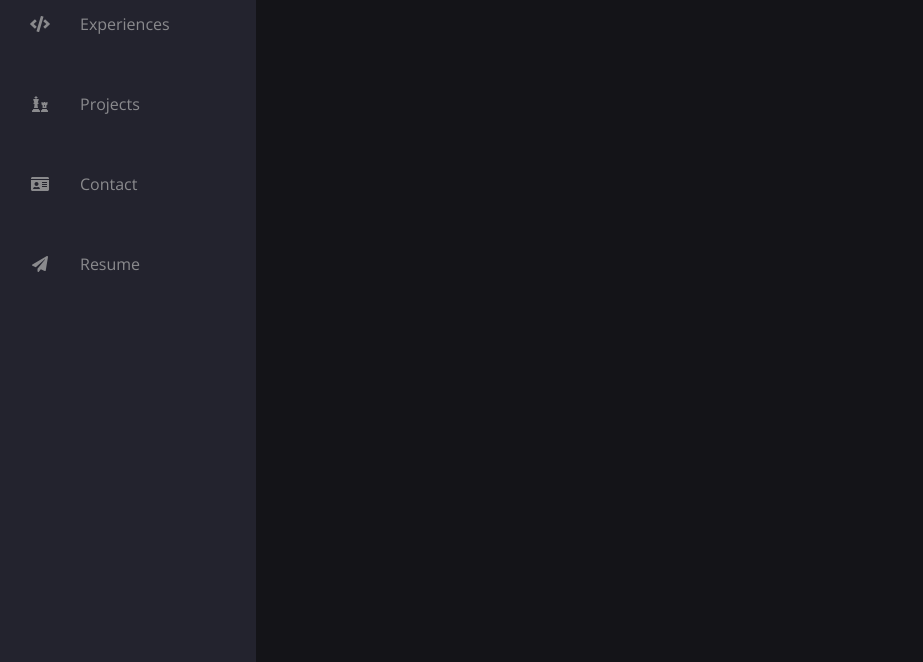
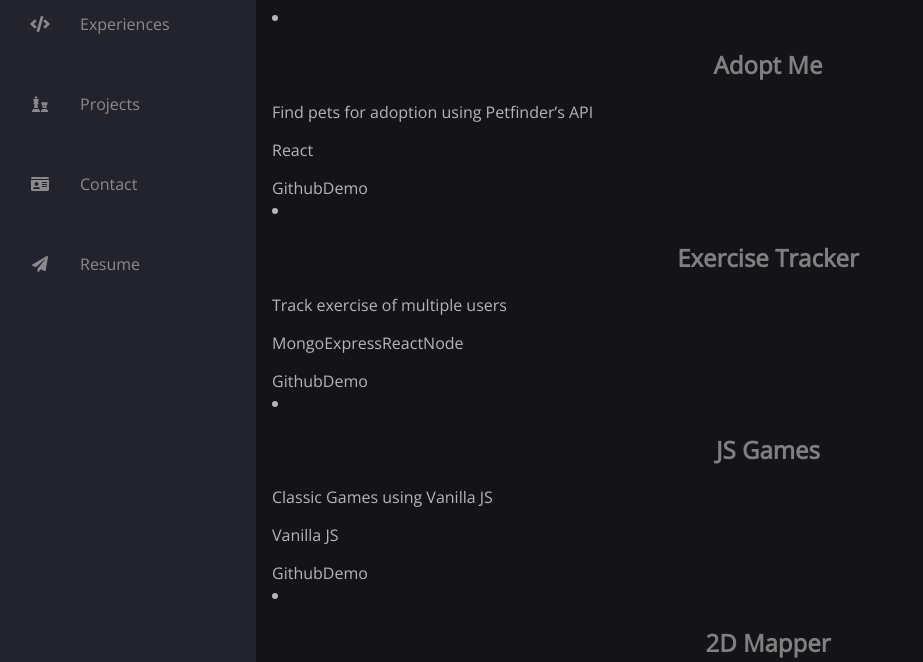
Before and after one commit to Keshavdulal/keshavdulal.com.np.v4, a Gatsby site: page /projects in a window 1280 px wide. Shown: the part 96-758 px from the top of the page, without its empty margins (0-923 px from the left). Built offline with nearby package versions, Linux system fonts and the light colour scheme; Gatsby itself is replaced by a stand-in of ours.

Commit message:
basic content mgmt

```diff
--- a/src/pages/experiences.js
+++ b/src/pages/experiences.js
@@ -2,7 +2,7 @@ import React from "react";
 
 import Layout from "../components/layout";
 import SEO from "../components/seo";
-import portfolio from "../portfolio";
+import { portfolio } from "../portfolio";
 import WorkExperience from "../components/work-experience";
 
 const Experiences = () => (
--- a/src/pages/index.js
+++ b/src/pages/index.js
@@ -2,7 +2,7 @@ import React from "react";
 
 import Layout from "../components/layout";
 import SEO from "../components/seo";
-import portfolio from "../portfolio";
+import { portfolio } from "../portfolio";
 
 const IndexPage = () => (
   <Layout>
--- a/src/pages/projects.js
+++ b/src/pages/projects.js
@@ -1,13 +1,34 @@
+import { library } from "@fortawesome/fontawesome-svg-core";
 import React from "react";
 // import { Link } from "gatsby";
 
 import Layout from "../components/layout";
 import SEO from "../components/seo";
+import { portfolio } from "../portfolio";
 
 const Projects = () => (
   <Layout>
     <SEO title="projects" />
     <h1>Projects</h1>
+    <div>
+      {portfolio.petProjects.map((project) => (
+        <li>
+          <h2>{project.name}</h2>
+          <p>{project.descrption}</p>
+          <p>
+            {project.technologies.map((tech) => (
+              <span>{tech}</span>
+            ))}
+          </p>
+          <a target="_blank" href={project.github}>
+            Github
+          </a>
+          <a target="_blank" href={project.url}>
+            Demo
+          </a>
+        </li>
+      ))}
+    </div>
   </Layout>
 );
 
--- a/src/portfolio.js
+++ b/src/portfolio.js
@@ -121,28 +121,28 @@ const portfolio = {
     {
       name: "Adopt Me",
       descrption: "Find pets for adoption using Petfinder’s API",
-      technology: ["React"],
+      technologies: ["React"],
       github: "",
       url: "",
     },
     {
       name: "Exercise Tracker",
       descrption: "Track exercise of multiple users",
-      technology: ["Mongo", "Express", "React", "Node"],
+      technologies: ["Mongo", "Express", "React", "Node"],
       github: "",
       url: "",
     },
     {
       name: "JS Games",
       descrption: "Classic Games using Vanilla JS",
-      technology: ["Vanilla JS"],
+      technologies: ["Vanilla JS"],
       github: "",
       url: "",
     },
     {
       name: "2D Mapper",
       descrption: "2 Dimensional Mapping & Navigation Bot using Arduino",
-      technology: ["Arduino C"],
+      technologies: ["Arduino C"],
       github: "",
       url: "",
     },
```
